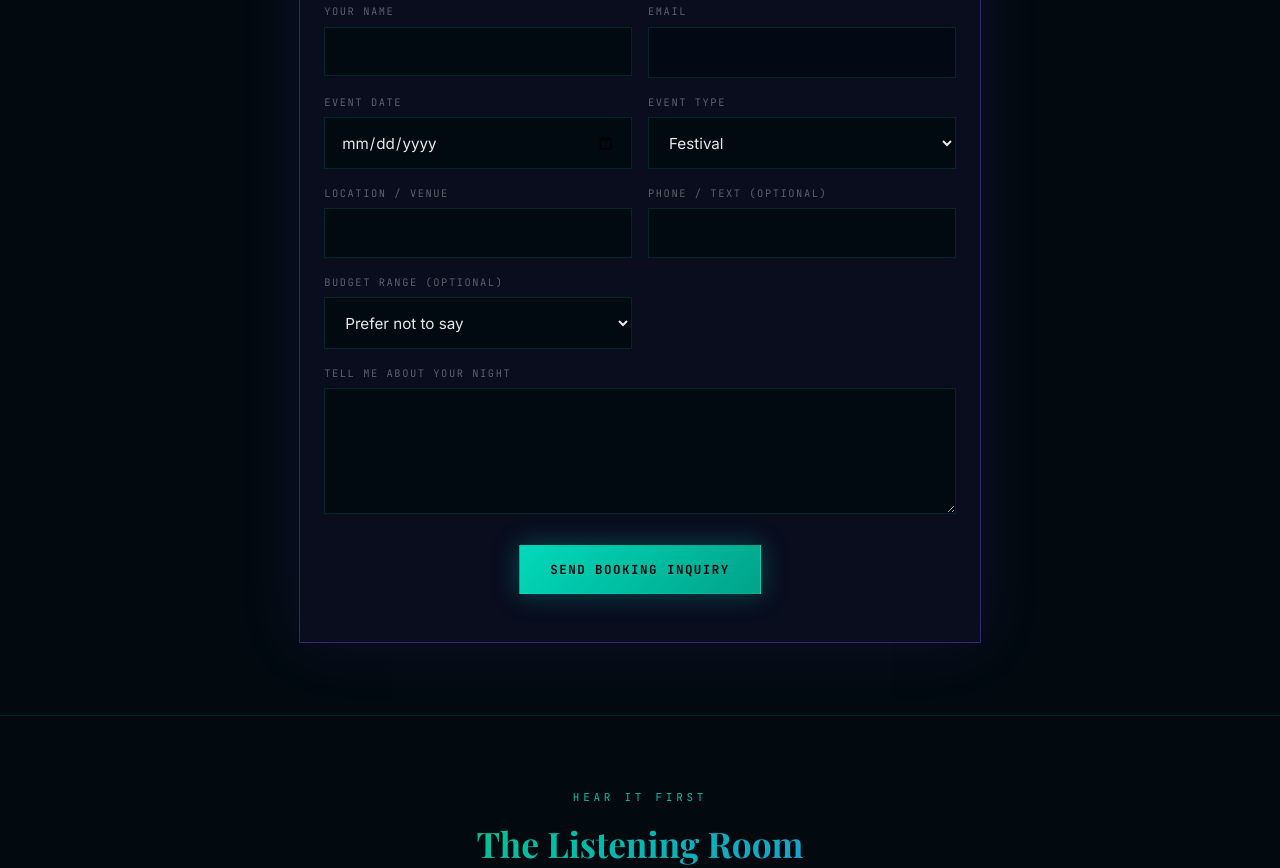
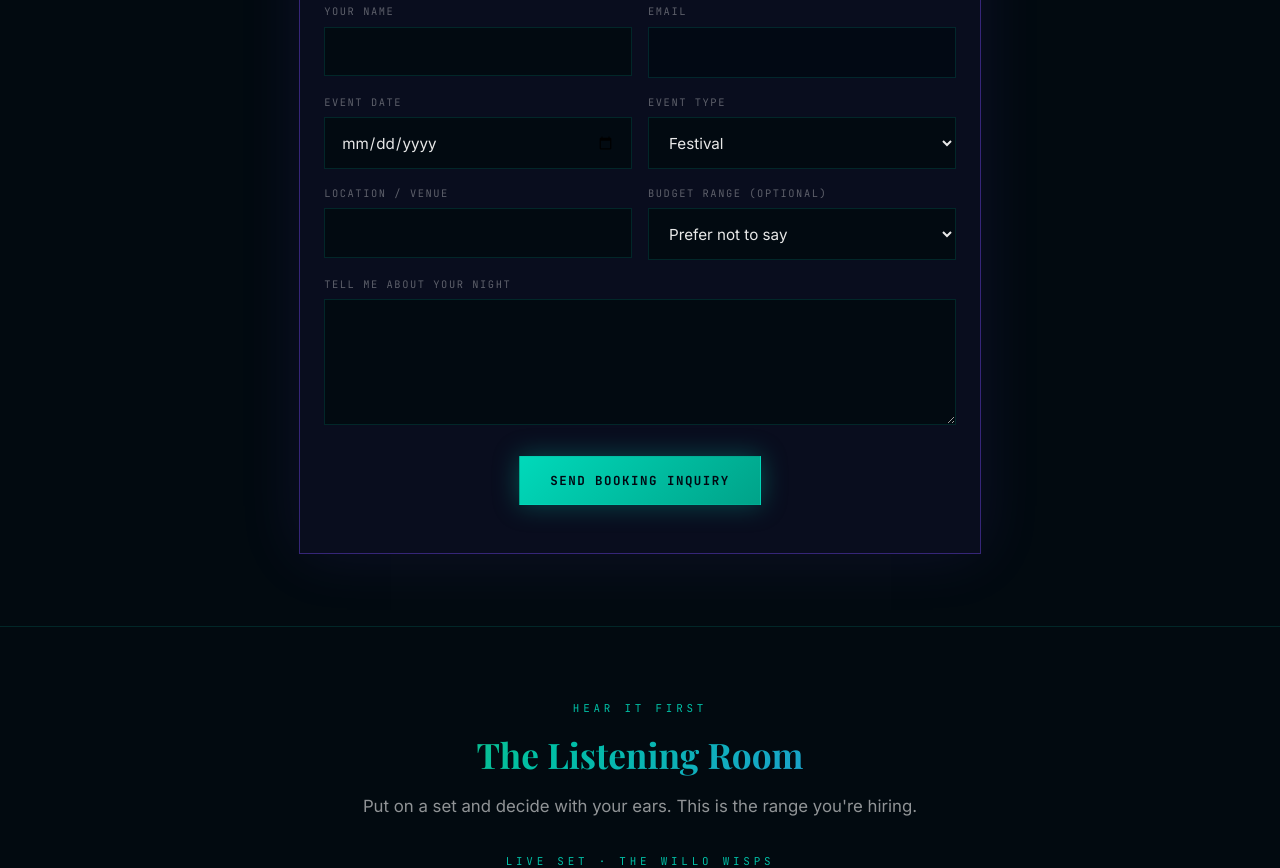
Before and after one commit to thegreensatyr/live, a plain HTML site: page booking.html in a window 1280 px wide. Shown: the part 2976-3844 px from the top of the page. Drawn offline with nearby package versions, Linux system fonts and the light colour scheme; a web font is replaced by a local one.

Commit message:
Add files via upload

```diff
--- a/booking.html
+++ b/booking.html
@@ -148,7 +148,6 @@
             </select>
           </div>
           <div><label for="b-venue">Location / Venue</label><input type="text" id="b-venue" name="venue"></div>
-          <div><label for="b-phone">Phone / Text (optional)</label><input type="text" id="b-phone" name="phone" inputmode="tel"></div>
           <div><label for="b-budget">Budget Range (optional)</label>
             <select id="b-budget" name="budget">
               <option value="">Prefer not to say</option><option>Under $500</option><option>$500–$1,000</option>
```
